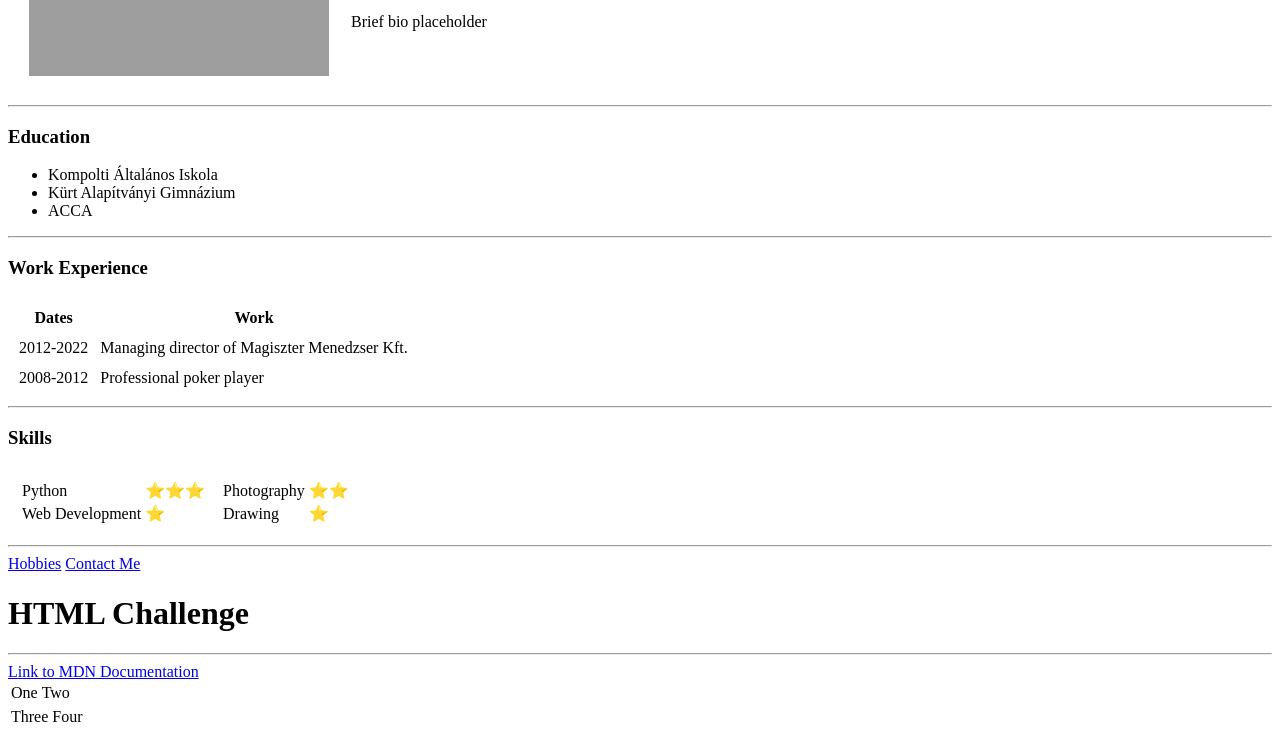
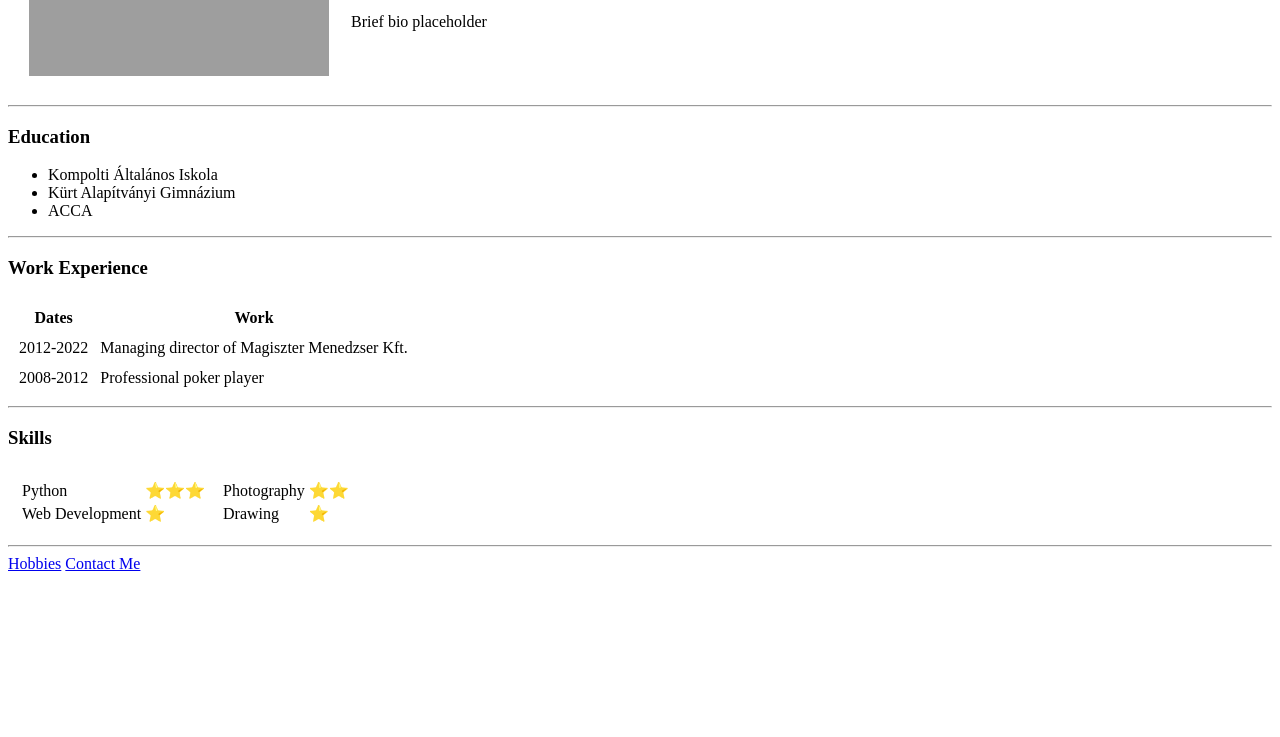
Before and after one commit to zmarcell/cv, a plain HTML site: page index.html in a window 1280 px wide. Shown: the part 171-908 px from the top of the page. After the commit the page ends 800 px from the top, so only its background shows below. Drawn offline with Linux system fonts and the light colour scheme; grey boxes are pictures that could not be loaded.

Commit message:
Update index.html

```diff
--- a/index.html
+++ b/index.html
@@ -90,28 +90,5 @@
     <a href="hobbies.html">Hobbies<a>
     <a href="contact.html">Contact Me<a>
 
-
-<h1>HTML Challenge</h1>
-<hr>
-<a href="https://developer.mozilla.org/en-US/">Link to MDN Documentation<a>
-<table>
-  <tr>
-    <table>
-      <tr>
-        <td>One</td>
-        <td>Two</td>
-      </tr>
-    </table>
-  </tr>
-  <tr>
-    <table>
-      <tr>
-        <td>Three</td>
-        <td>Four</td>
-      </tr>
-    </table>
-  </tr>
-</table>
-
   </body>
 </html>
```
